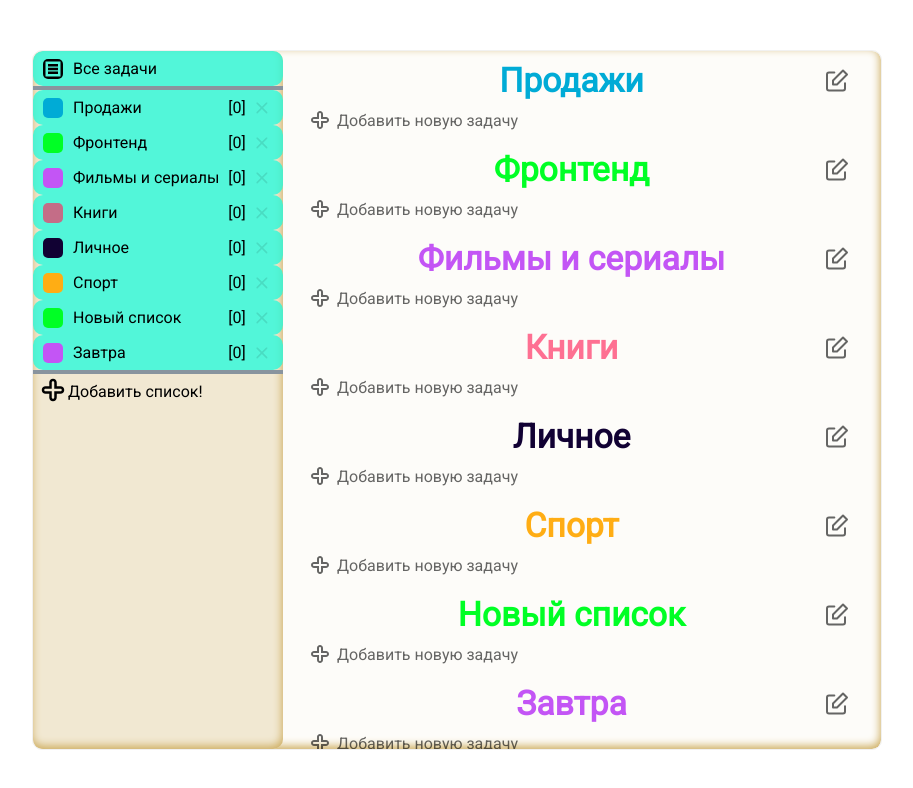
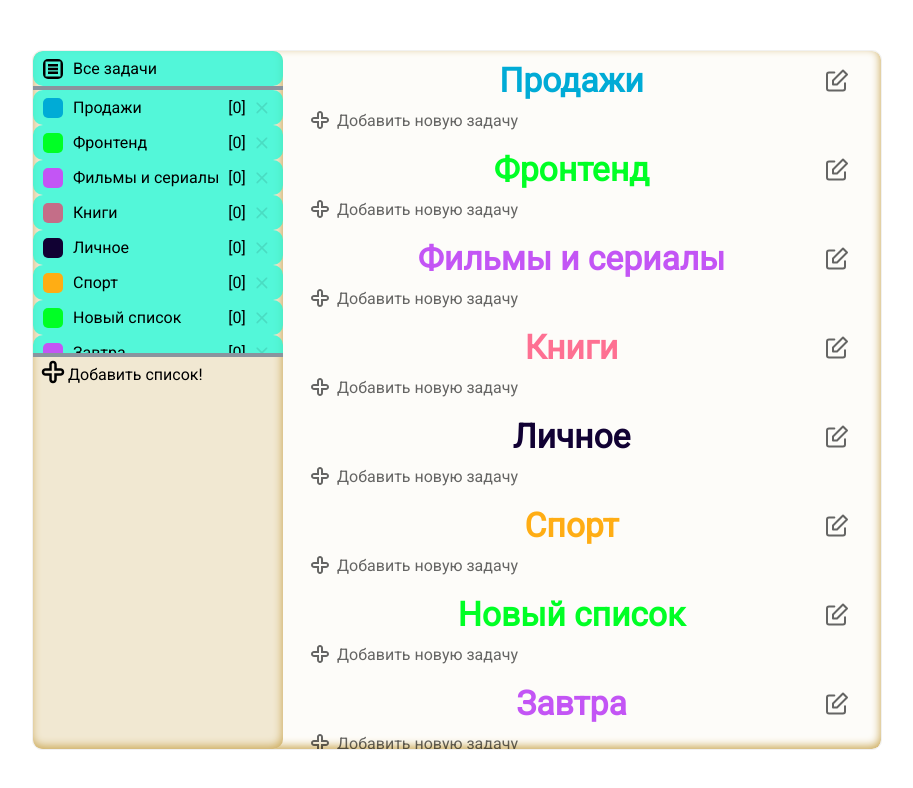
Before and after one commit to MaSkA6293/ToDo2-ReactMERNdeployToHeroku, a React (Create React App) app in the folder client/: page / in a window 1280 px wide. Shown: the top 788 px of the page, without its empty margins (183-1096 px from the left). Built offline with nearby package versions, Linux system fonts and the light colour scheme; data requests are answered from the project's data file.

Commit message:
correct mistake

```diff
--- a/client/src/components/List/List.scss
+++ b/client/src/components/List/List.scss
@@ -1,6 +1,6 @@
 .list {
   border-bottom: 4px solid #89949e;
-  max-height: calc(100vh / 2.5);
+  max-height: calc(100vh / 3);
   overflow-y: auto;
   overflow-x: visible;
   z-index: 3;
```
